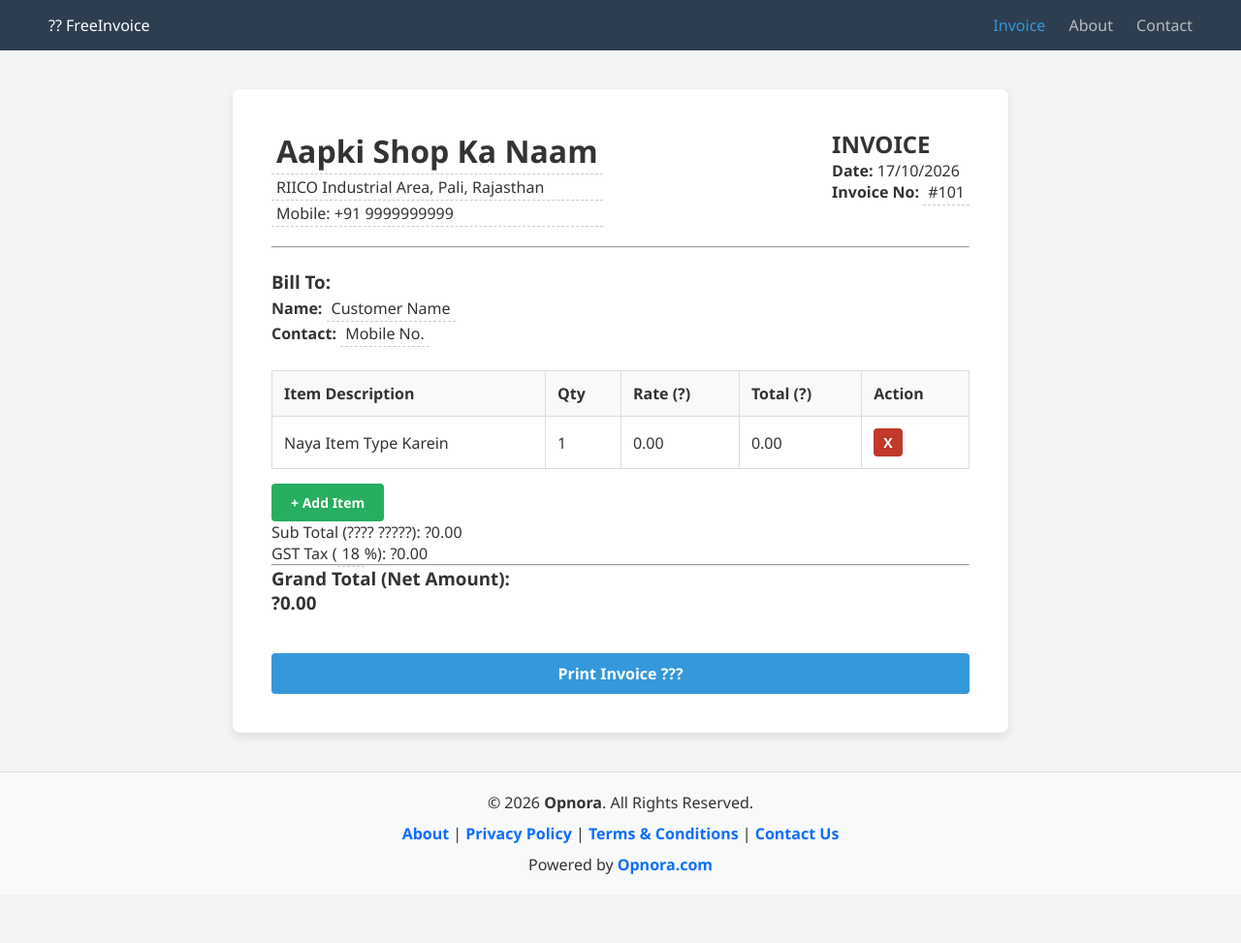
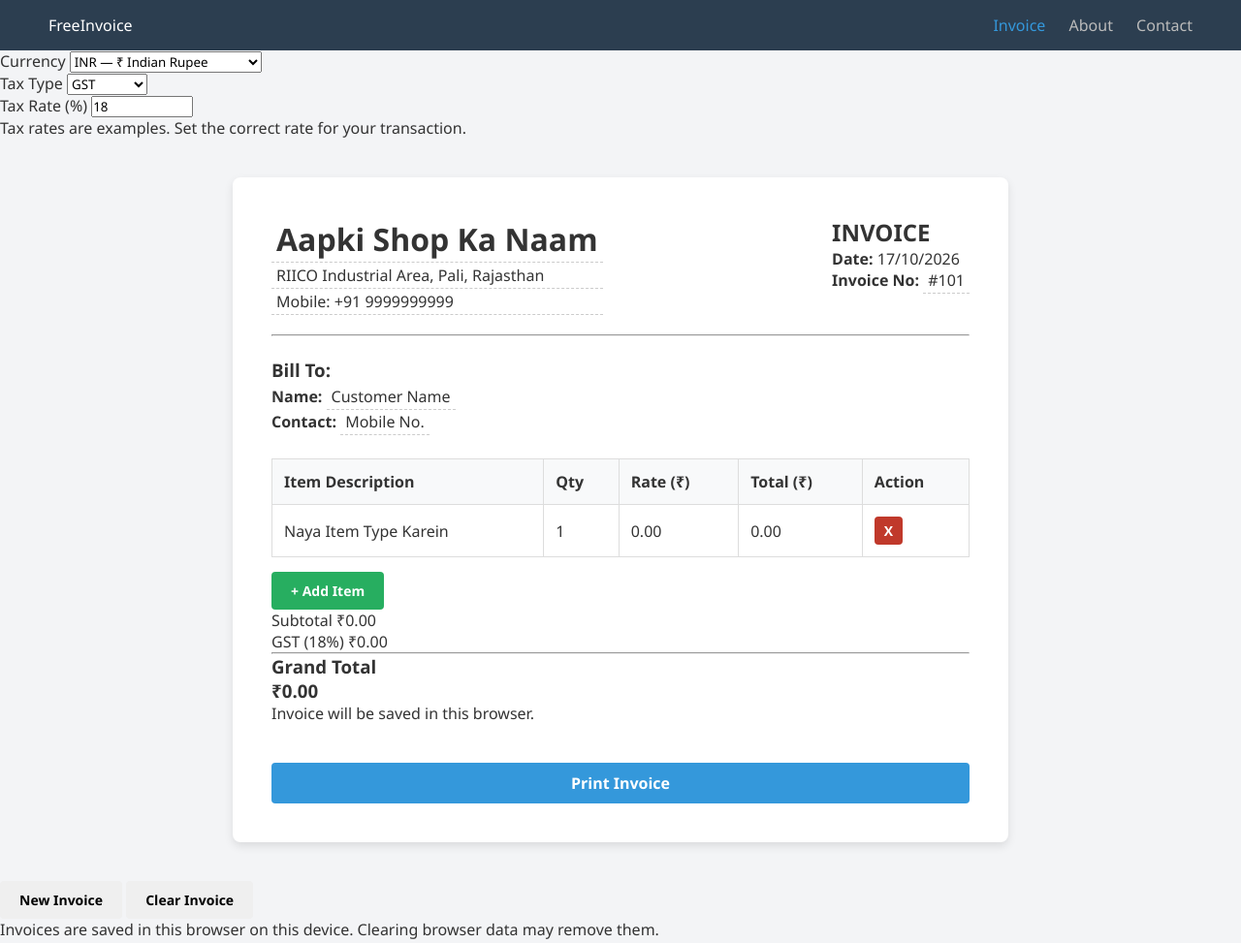
Before and after one commit to opnoraweb-creator/invoice, a plain HTML site: page index.html in a window 1280 px wide. Shown: the top 973 px of the page at 97% size. Drawn offline with Linux system fonts and the light colour scheme.

Commit message:
Update index.html

```diff
--- a/index.html
+++ b/index.html
@@ -1,55 +1,25 @@
 <!DOCTYPE html>
 <html lang="en">
 <head>
-    <meta name="google-site-verification" content="bPEjfgHOBgE4gz5OTjrElzAQfG_LMnQdu83eMcIEbHk" />
     <meta charset="UTF-8">
     <meta name="viewport" content="width=device-width, initial-scale=1.0">
-  <title>Free GST Invoice Generator | Create Online Invoice Free - Opnora</title>
-    <meta name="description" content="Create professional GST invoices online for free with Free Invoice by Opnora. Fast, secure and printable invoice generator for businesses.">
-    <meta name="keywords" content="free invoice generator, GST invoice, online invoice maker, invoice generator, invoice PDF, Opnora">
+    <meta name="theme-color" content="#2c3e50">
+
+    <meta name="google-site-verification" content="bPEjfgHOBgE4gz5OTjrElzAQfG_LMnQdu83eMcIEbHk">
+
+    <title>Free GST Invoice Generator | Opnora</title>
+    <meta name="description" content="Create, save and print professional invoices online for free with Opnora.">
+    <meta name="keywords" content="free invoice generator, GST invoice, online invoice maker, invoice PDF, Opnora">
     <meta name="robots" content="index, follow">
     <link rel="canonical" href="https://freeinvoice.opnora.com/">
 
     <link rel="stylesheet" href="css/style.css">
     <link rel="stylesheet" href="css/print.css" media="print">
-    <script type="application/ld+json">
-{
-  "@context": "https://schema.org",
-  "@type": "WebApplication",
-  "name": "Free Invoice Generator",
-  "url": "https://freeinvoice.opnora.com/",
-  "applicationCategory": "BusinessApplication",
-  "operatingSystem": "Web Browser",
-  "browserRequirements": "Requires JavaScript",
-  "description": "Free GST Invoice Generator by Opnora. Create professional GST invoices online for free and print or download instantly.",
-  "offers": {
-    "@type": "Offer",
-    "price": "0",
-    "priceCurrency": "INR"
-  },
-  "creator": {
-    "@type": "Organization",
-    "name": "Opnora",
-    "url": "https://opnora.com"
-  }
-}
-</script>
-    <script type="application/ld+json">
-{
-  "@context":"https://schema.org",
-  "@type":"Organization",
-  "name":"Opnora",
-  "url":"https://opnora.com",
-  "logo":"https://opnora.com/logo.png",
-  "sameAs":[
-    "https://freeinvoice.opnora.com"
-  ]
-}
-</script>
 </head>
+
 <body>
 <header class="no-print">
-        <div class="logo">?? FreeInvoice</div>
+    <div class="logo">FreeInvoice</div>
     <nav>
         <a href="index.html" class="active">Invoice</a>
         <a href="about.html">About</a>
@@ -57,86 +27,143 @@
     </nav>
 </header>
 
-    <div class="invoice-container">
-        <!-- Invoice Header -->
+<main>
+    <section class="settings-panel no-print">
+        <div class="setting-field">
+            <label for="currencySelect">Currency</label>
+            <select id="currencySelect">
+                <option value="INR" data-symbol="₹" selected>INR — ₹ Indian Rupee</option>
+                <option value="USD" data-symbol="$">USD — $ US Dollar</option>
+                <option value="GBP" data-symbol="£">GBP — £ British Pound</option>
+                <option value="EUR" data-symbol="€">EUR — € Euro</option>
+                <option value="CAD" data-symbol="CA$">CAD — CA$ Canadian Dollar</option>
+                <option value="AUD" data-symbol="A$">AUD — A$ Australian Dollar</option>
+                <option value="JPY" data-symbol="¥">JPY — ¥ Japanese Yen</option>
+            </select>
+        </div>
+
+        <div class="setting-field">
+            <label for="taxType">Tax Type</label>
+            <select id="taxType">
+                <option value="GST" data-default-rate="18" selected>GST</option>
+                <option value="VAT" data-default-rate="20">VAT</option>
+                <option value="Sales Tax" data-default-rate="8">Sales Tax</option>
+                <option value="Other Tax" data-default-rate="10">Other Tax</option>
+                <option value="No Tax" data-default-rate="0">No Tax</option>
+            </select>
+        </div>
+
+        <div class="setting-field">
+            <label for="taxRate">Tax Rate (%)</label>
+            <input id="taxRate" type="number" min="0" max="100" step="0.01" value="18">
+        </div>
+
+        <p class="settings-note">
+            Tax rates are examples. Set the correct rate for your transaction.
+        </p>
+    </section>
+
+    <div class="invoice-container" id="invoiceDocument">
         <div class="invoice-header">
             <div class="shop-details">
-                <h1 id="shopName" contenteditable="true">Aapki Shop Ka Naam</h1>
-                <p id="shopAddress" contenteditable="true">RIICO Industrial Area, Pali, Rajasthan</p>
-                <p id="shopContact" contenteditable="true">Mobile: +91 9999999999</p>
+                <h1 id="shopName" contenteditable="true" spellcheck="false">Aapki Shop Ka Naam</h1>
+                <p id="shopAddress" contenteditable="true" spellcheck="false">RIICO Industrial Area, Pali, Rajasthan</p>
+                <p id="shopContact" contenteditable="true" spellcheck="false">Mobile: +91 9999999999</p>
             </div>
+
             <div class="bill-details">
                 <h2>INVOICE</h2>
                 <p><strong>Date:</strong> <span id="currentDate"></span></p>
-                <p><strong>Invoice No:</strong> <span contenteditable="true">#101</span></p>
+                <p><strong>Invoice No:</strong>
+                    <span id="invoiceNumber" contenteditable="true" spellcheck="false">#101</span>
+                </p>
             </div>
         </div>
 
         <hr>
 
-        <!-- Customer Details -->
-        <div class="customer-section">
+        <section class="customer-section">
             <h3>Bill To:</h3>
-            <p><strong>Name:</strong> <span contenteditable="true" class="placeholder-text">Customer Name</span></p>
-            <p><strong>Contact:</strong> <span contenteditable="true" class="placeholder-text">Mobile No.</span></p>
-        </div>
+            <p><strong>Name:</strong>
+                <span id="customerName" contenteditable="true" class="placeholder-text" spellcheck="false">Customer Name</span>
+            </p>
+            <p><strong>Contact:</strong>
+                <span id="customerContact" contenteditable="true" class="placeholder-text" spellcheck="false">Mobile No.</span>
+            </p>
+        </section>
 
-        <!-- Items Table -->
+        <div class="table-wrap">
             <table class="invoice-table">
                 <thead>
                     <tr>
                         <th>Item Description</th>
                         <th>Qty</th>
-                    <th>Rate (?)</th>
-                    <th>Total (?)</th>
+                        <th>Rate (<span class="currency-symbol">₹</span>)</th>
+                        <th>Total (<span class="currency-symbol">₹</span>)</th>
                         <th class="no-print">Action</th>
                     </tr>
                 </thead>
-            <tbody id="invoiceItems">
-                <!-- Items dynamically added here -->
-            </tbody>
+                <tbody id="invoiceItems"></tbody>
             </table>
+        </div>
 
-        <!-- Add Item Button -->
-        <button class="btn btn-add no-print" onclick="addNewRow()">+ Add Item</button>
+        <div class="invoice-actions no-print">
+            <button type="button" class="btn btn-add" id="addItemBtn">+ Add Item</button>
+        </div>
 
-        <!-- Dynamic Calculation Section -->
-        <div class="calculation-box">
+        <section class="calculation-box">
             <div class="calc-row">
-                <span>Sub Total (???? ?????):</span>
-                <span>?<span id="subTotal">0.00</span></span>
+                <span>Subtotal</span>
+                <span><span class="currency-symbol">₹</span><span id="subTotal">0.00</span></span>
             </div>
+
             <div class="calc-row gst-row">
-                <span>GST Tax (<span id="gstPercentage" contenteditable="true" oninput="calculateGrandTotal()">18</span>%):</span>
-                <span>?<span id="gstAmount">0.00</span></span>
+                <span><span id="taxLabel">GST</span> (<span id="taxRateDisplay">18</span>%)</span>
+                <span><span class="currency-symbol">₹</span><span id="taxAmount">0.00</span></span>
             </div>
+
             <hr>
+
             <div class="calc-row grand-total-row">
-                <h3>Grand Total (Net Amount):</h3>
-                <h3>?<span id="grandTotal">0.00</span></h3>
+                <h3>Grand Total</h3>
+                <h3><span class="currency-symbol">₹</span><span id="grandTotal">0.00</span></h3>
+            </div>
+        </section>
+
+        <p class="save-status" id="saveStatus" role="status">
+            Invoice will be saved in this browser.
+        </p>
+
+        <div class="print-actions no-print">
+            <button type="button" class="btn btn-print" id="printBtn">Print Invoice</button>
         </div>
     </div>
 
-        <!-- Print Action Button -->
-        <div class="print-actions no-print">
-            <button class="btn btn-print" onclick="window.print()">Print Invoice ???</button>
-        </div>
-    </div>
+    <section class="management-actions no-print">
+        <button type="button" class="btn btn-secondary" id="newInvoiceBtn">New Invoice</button>
+        <button type="button" class="btn btn-danger" id="clearInvoiceBtn">Clear Invoice</button>
+        <p class="storage-note">
+            Invoices are saved in this browser on this device. Clearing browser data may remove them.
+        </p>
+    </section>
+</main>
+
 <footer class="site-footer">
     <p>© 2026 <strong>Opnora</strong>. All Rights Reserved.</p>
 
     <div class="footer-links">
         <a href="about.html">About</a> |
         <a href="privacy-policy.html">Privacy Policy</a> |
-        <a href="terms.html">Terms & Conditions</a> |
+        <a href="terms.html">Terms &amp; Conditions</a> |
         <a href="contact-us.html">Contact Us</a>
     </div>
 
-    <p style="margin-top:10px;">
+    <p class="powered-by">
         Powered by
-        <a href="https://opnora.com" target="_blank">Opnora.com</a>
+        <a href="https://opnora.com" target="_blank" rel="noopener noreferrer">Opnora.com</a>
     </p>
 </footer>
+
 <script src="js/main.js"></script>
 </body>
 </html>
```
Lines whose indentation alone changed are shown as unchanged.
